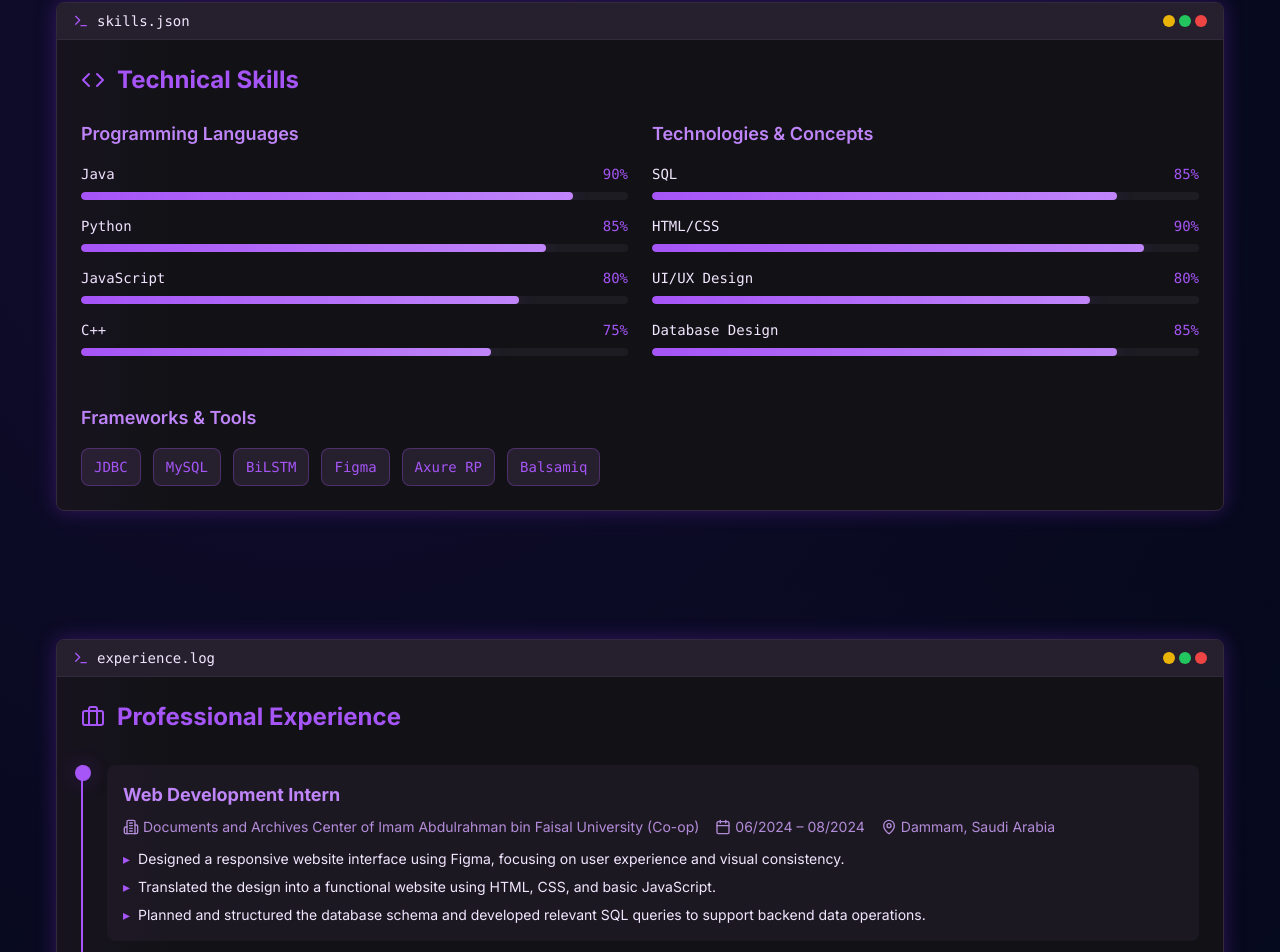
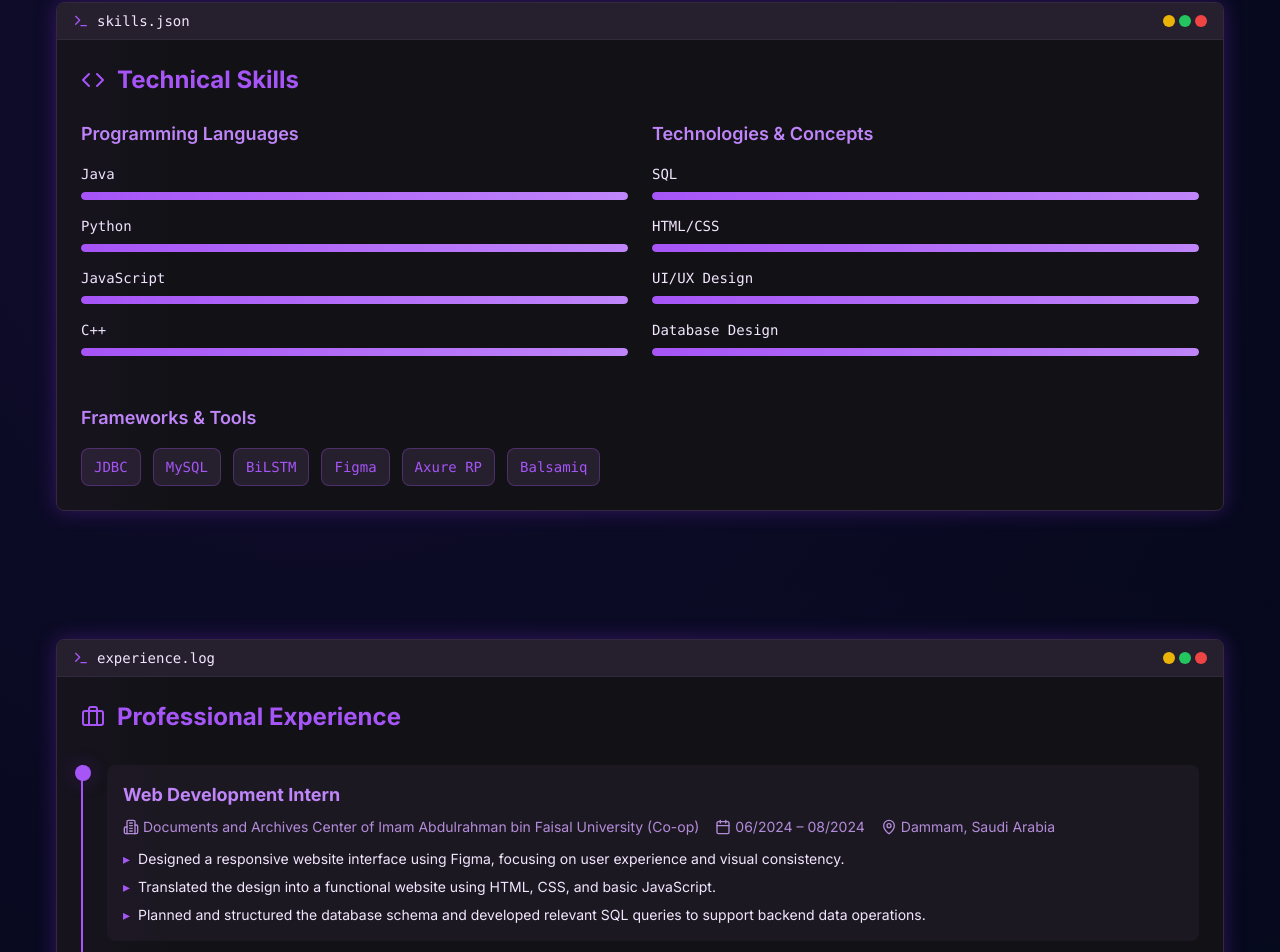
Before and after one commit to Turkiii/Portofolio, a React (Vite) app: page / in a window 1280 px wide. Shown: the part 763-1715 px from the top of the page. Built offline with nearby package versions, Linux system fonts and the light colour scheme.

Commit message:
Remove skill level percentages
Removes the percentage display from the skill bars in the skills section.

```diff
--- a/src/components/SkillBar.tsx
+++ b/src/components/SkillBar.tsx
@@ -1,32 +1,21 @@
 
-import React, { useState, useEffect } from 'react';
+import React from 'react';
 
 interface SkillBarProps {
   skill: string;
-  level: number;
   delay?: number;
 }
 
-const SkillBar: React.FC<SkillBarProps> = ({ skill, level, delay = 0 }) => {
-  const [animatedLevel, setAnimatedLevel] = useState(0);
-
-  useEffect(() => {
-    const timer = setTimeout(() => {
-      setAnimatedLevel(level);
-    }, delay);
-    return () => clearTimeout(timer);
-  }, [level, delay]);
-
+const SkillBar: React.FC<SkillBarProps> = ({ skill, delay = 0 }) => {
   return (
     <div className="mb-4">
       <div className="flex justify-between items-center mb-2">
         <span className="text-sm font-mono text-foreground">{skill}</span>
-        <span className="text-sm text-primary font-mono">{level}%</span>
       </div>
       <div className="w-full bg-muted rounded-full h-2 overflow-hidden">
         <div
-          className="h-full bg-gradient-to-r from-primary to-accent rounded-full transition-all duration-1000 ease-out glow-effect"
-          style={{ width: `${animatedLevel}%` }}
+          className="h-full bg-gradient-to-r from-primary to-accent rounded-full glow-effect"
+          style={{ width: '100%' }}
         />
       </div>
     </div>
--- a/src/pages/Index.tsx
+++ b/src/pages/Index.tsx
@@ -1,4 +1,3 @@
-
 import React, { useEffect, useState } from 'react';
 import { Code, Database, Globe, Cpu, Mail, Linkedin, Github, Terminal, User, Briefcase, GraduationCap, FolderOpen } from 'lucide-react';
 import AnimatedWindow from '../components/AnimatedWindow';
@@ -14,14 +13,14 @@ const Index = () => {
   }, []);
 
   const skills = [
-    { name: 'Java', level: 90 },
-    { name: 'Python', level: 85 },
-    { name: 'JavaScript', level: 80 },
-    { name: 'C++', level: 75 },
-    { name: 'SQL', level: 85 },
-    { name: 'HTML/CSS', level: 90 },
-    { name: 'UI/UX Design', level: 80 },
-    { name: 'Database Design', level: 85 }
+    { name: 'Java' },
+    { name: 'Python' },
+    { name: 'JavaScript' },
+    { name: 'C++' },
+    { name: 'SQL' },
+    { name: 'HTML/CSS' },
+    { name: 'UI/UX Design' },
+    { name: 'Database Design' }
   ];
 
   const projects = [
@@ -142,7 +141,6 @@ const Index = () => {
                   <SkillBar
                     key={skill.name}
                     skill={skill.name}
-                    level={skill.level}
                     delay={index * 200}
                   />
                 ))}
@@ -153,7 +151,6 @@ const Index = () => {
                   <SkillBar
                     key={skill.name}
                     skill={skill.name}
-                    level={skill.level}
                     delay={(index + 4) * 200}
                   />
                 ))}
```
